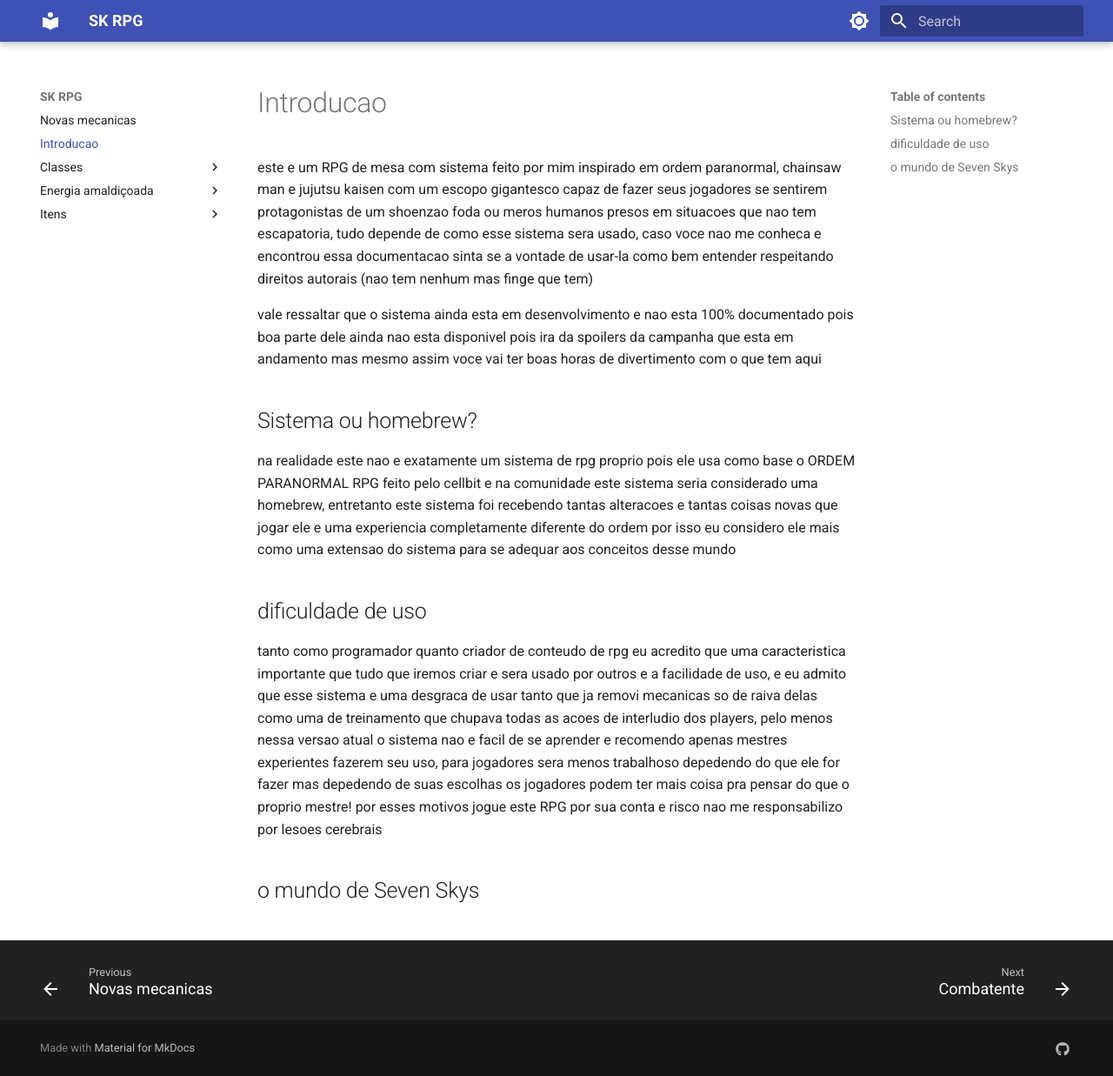
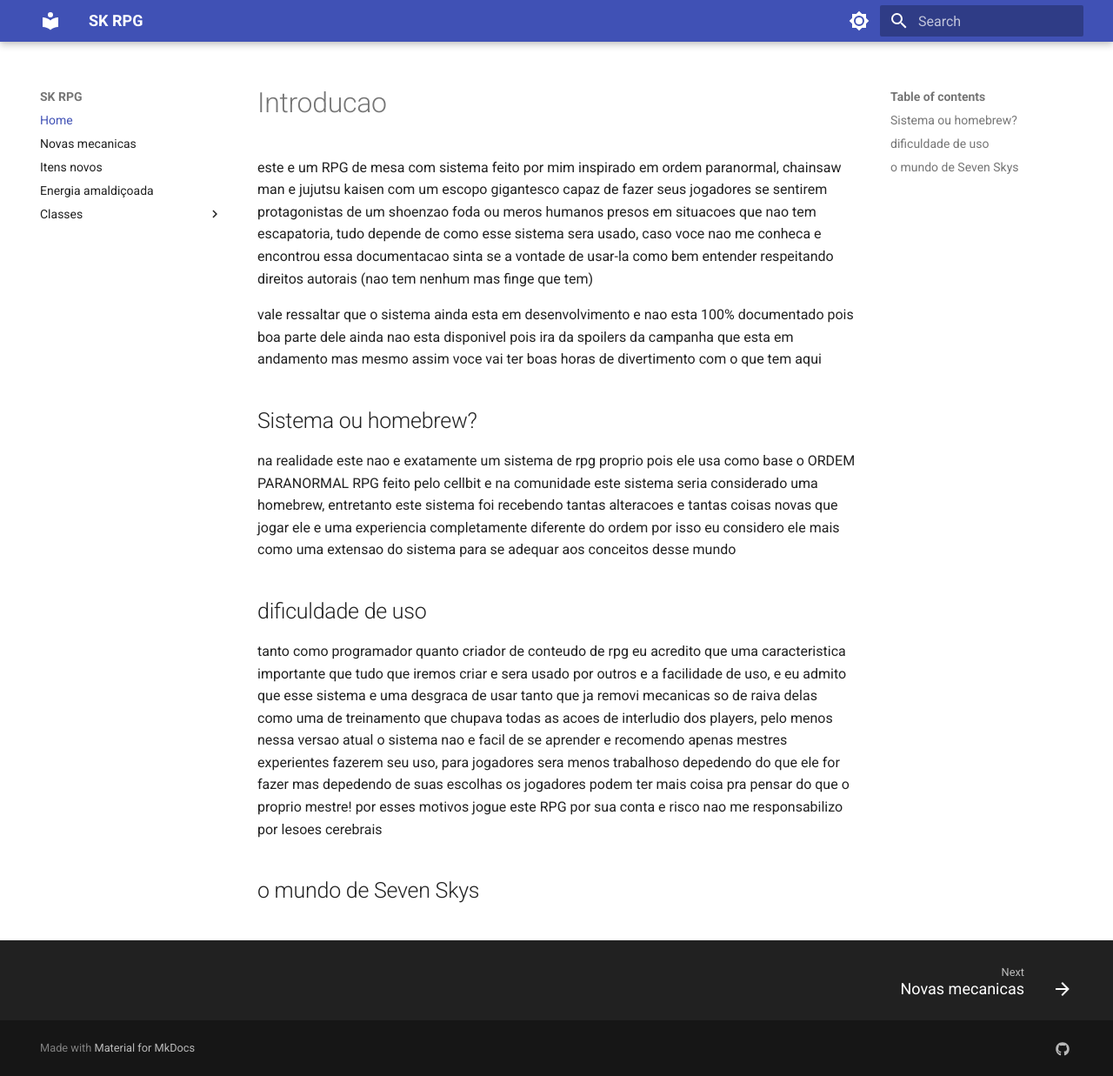
Before and after one commit to nerdolagens/SK-RPG-docs, an MkDocs documentation site: the page built from docs/home.md, in a window 1280 px wide and 1237 px high. Shown: the whole window at 87% size. Built offline with MkDocs 1.6.1 and Material for MkDocs 9.7.7, drawn with Linux system fonts in a browser that asks for light colours; some of the changed lines change nothing that is shown.

Commit message:
general changes

```diff
--- a/mkdocs.yml
+++ b/mkdocs.yml
@@ -1,4 +1,14 @@
 site_name: SK RPG
+site_url: https://nerdolagens.github.io/SK-RPG-docs/home/
+nav:
+  - Home: "home.md"
+  - Novas mecanicas: "newChanges.md"
+  - Itens novos: "/itens/"
+  - Energia amaldiçoada: "/cursedEnergy/"
+  - Classes:
+      - Combatente: "combatente.md"
+      - Especialista: "especialista.md"
+      - Ocultista: "ocultista.md"
 theme:
   name: material
   features:
```
Also changed, not shown: docs/Energia amaldiçoada/tecnica inata/Tabela de balanceamento.md (deleted), docs/cursedEnergy/Taticas jujutsu.md (added), docs/cursedEnergy/subtecnicas/barreira.md (added), docs/cursedEnergy/subtecnicas/dominio.md (added), docs/cursedEnergy/subtecnicas/gerais.md (added), docs/cursedEnergy/subtecnicas/kokusen.md (added), docs/cursedEnergy/subtecnicas/reversao.md (added), docs/cursedEnergy/tecnica inata/Evolução.md (added), docs/cursedEnergy/tecnica inata/Funcionamento.md (added), docs/cursedEnergy/tecnica inata/Jogando sem tecnica.md (added), docs/cursedEnergy/tecnica inata/Tabela de balanceamento.md (added), docs/newChanges.md (added).
